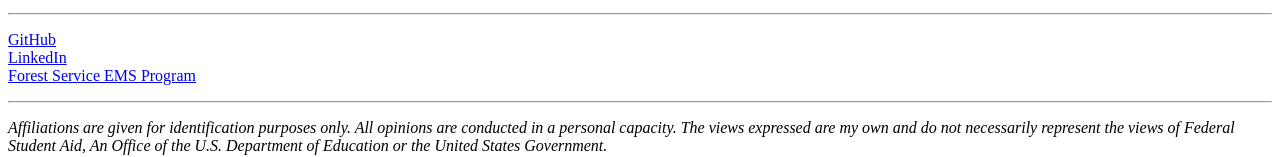
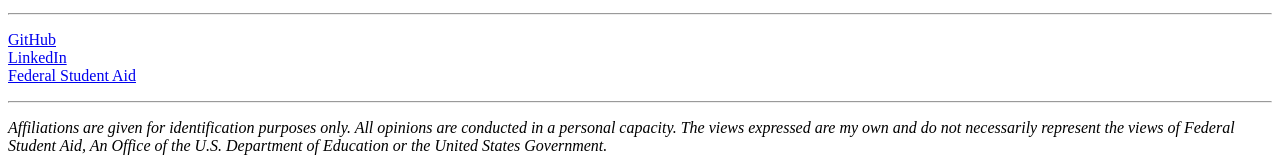
Before and after one commit to thelucenguyen/thelucenguyen.github.io, a plain HTML site: page index.html in a window 1280 px wide. Shown: the part 580-737 px from the top of the page. Drawn offline with Linux system fonts and the light colour scheme.

Commit message:
Update index.html

```diff
--- a/index.html
+++ b/index.html
@@ -40,7 +40,7 @@ My previous experience includes:
 <P>
 <a href="https://github.com/thelucenguyen">GitHub</a><br>
 <a href="https://www.linkedin.com/in/luce-nguyen/">LinkedIn</a><br>
-<a href="https://www.fs.usda.gov/about-agency/emergency-medical-service-program">Forest Service EMS Program</a><br>
+<a href="https://studentaid.gov/">Federal Student Aid</a><br>
 
 <HR>
 <P>
```
